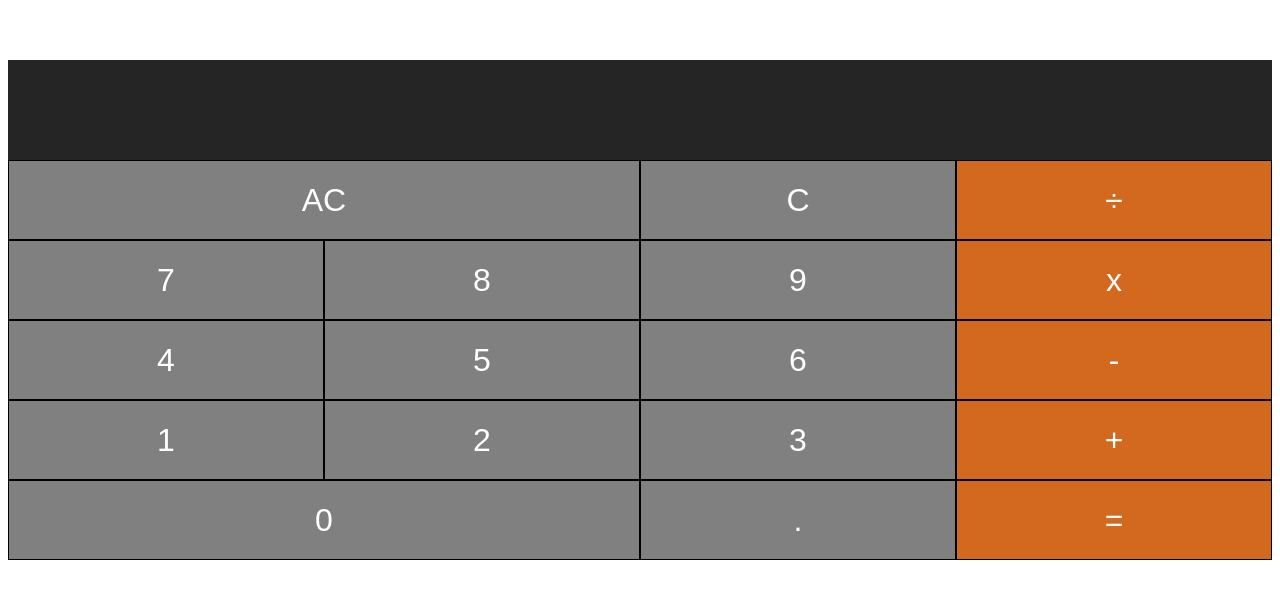
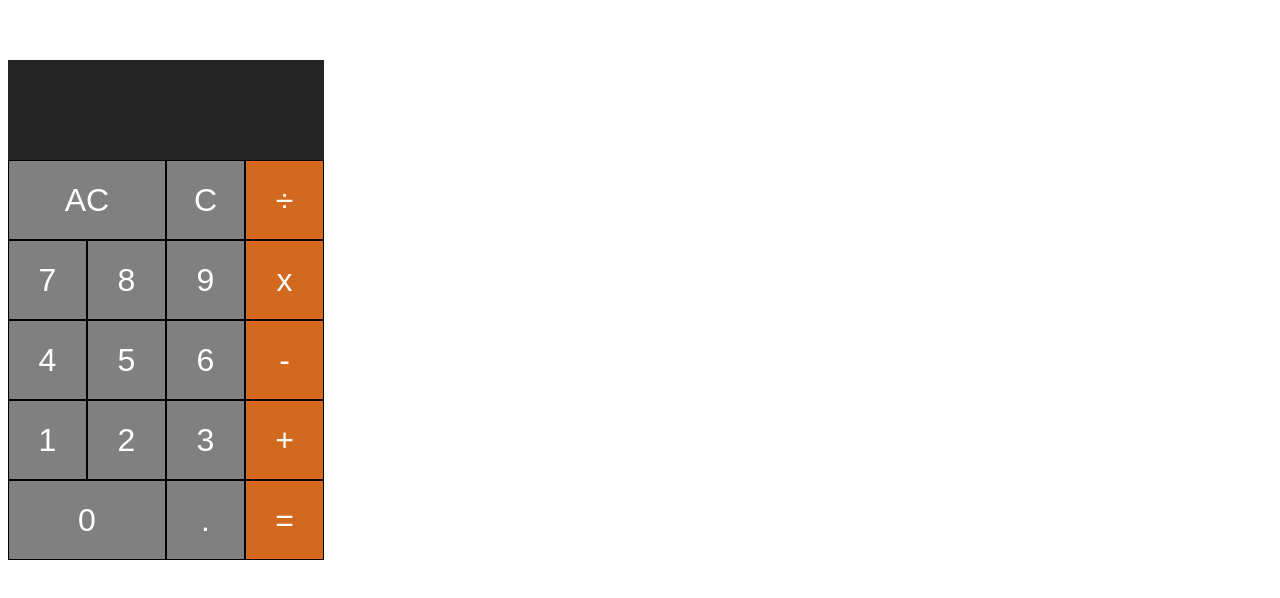
Before and after one commit to Jepriadi/Kalkulator, a plain HTML site: page index.html in a window 1280 px wide. Shown: the part 148-746 px from the top of the page. Drawn offline with Linux system fonts and the light colour scheme.

Commit message:
Update styles.css

```diff
--- a/assets/css/styles.css
+++ b/assets/css/styles.css
@@ -5,7 +5,7 @@
 }
 
 .prev-screen {
-    width: 100%;
+    width: 25%;
     height: 50px;
     background-color: #252525;
     color: rgba(255, 255, 255, 0.445);
@@ -17,7 +17,7 @@
 }
 
 .current-screen {
-    width: 100%;
+    width: 25%;
     height: 50px;
     background-color: #252525;
     color: white;
@@ -30,7 +30,7 @@
 
 
 .calculator-keys {
-    width: 100%;
+    width: 50%;
 }
 
 .row {
@@ -43,13 +43,13 @@ button {
     border: 1px solid black;
     font-size: 32px;
     color: #fff;
-    width: 25%;
+    width: 12.5%;
     outline: none;
 }
 
 .all-clear,
 .zero-btn {
-    width: 50%;
+    width: 25%;
 }
 
 .operator,
```
